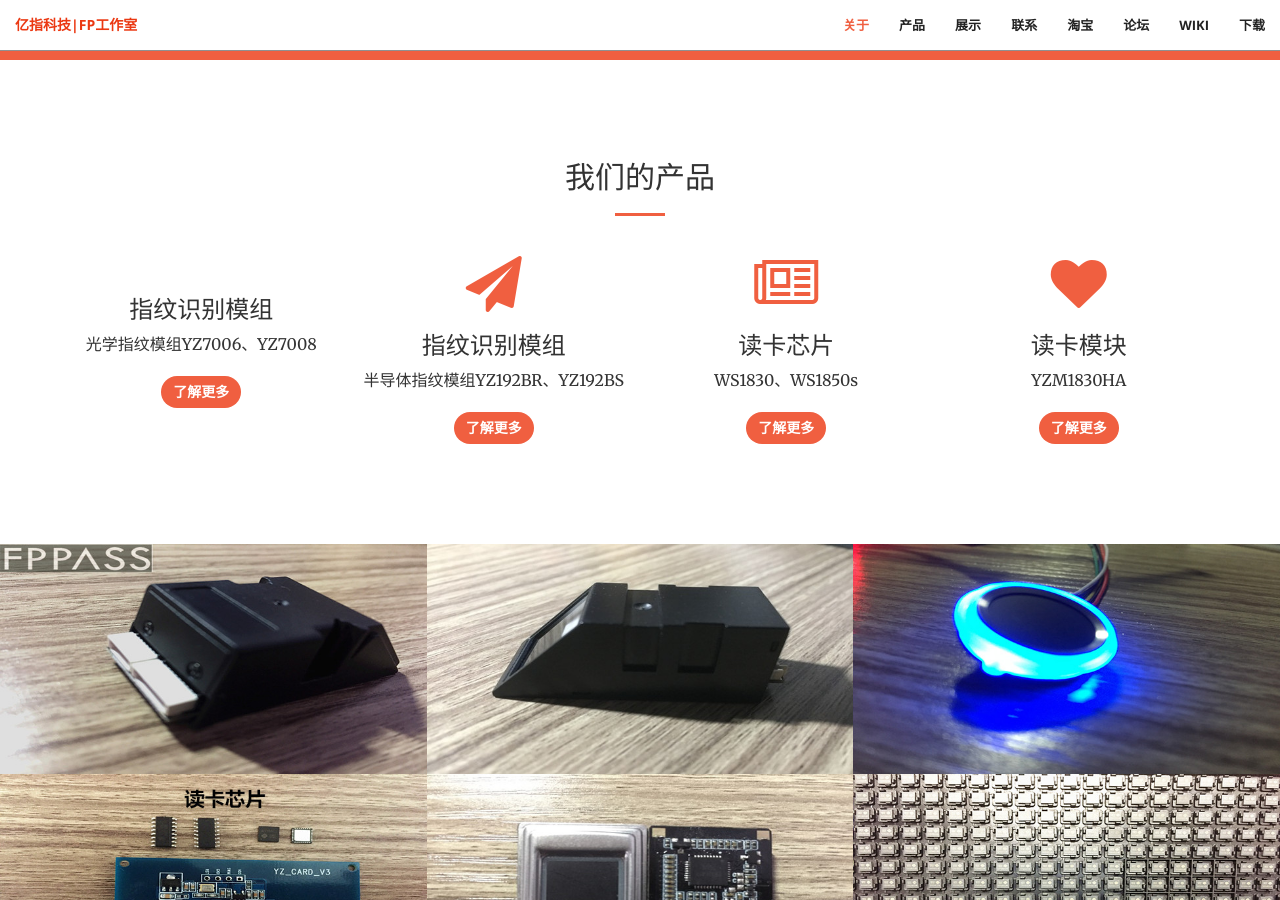
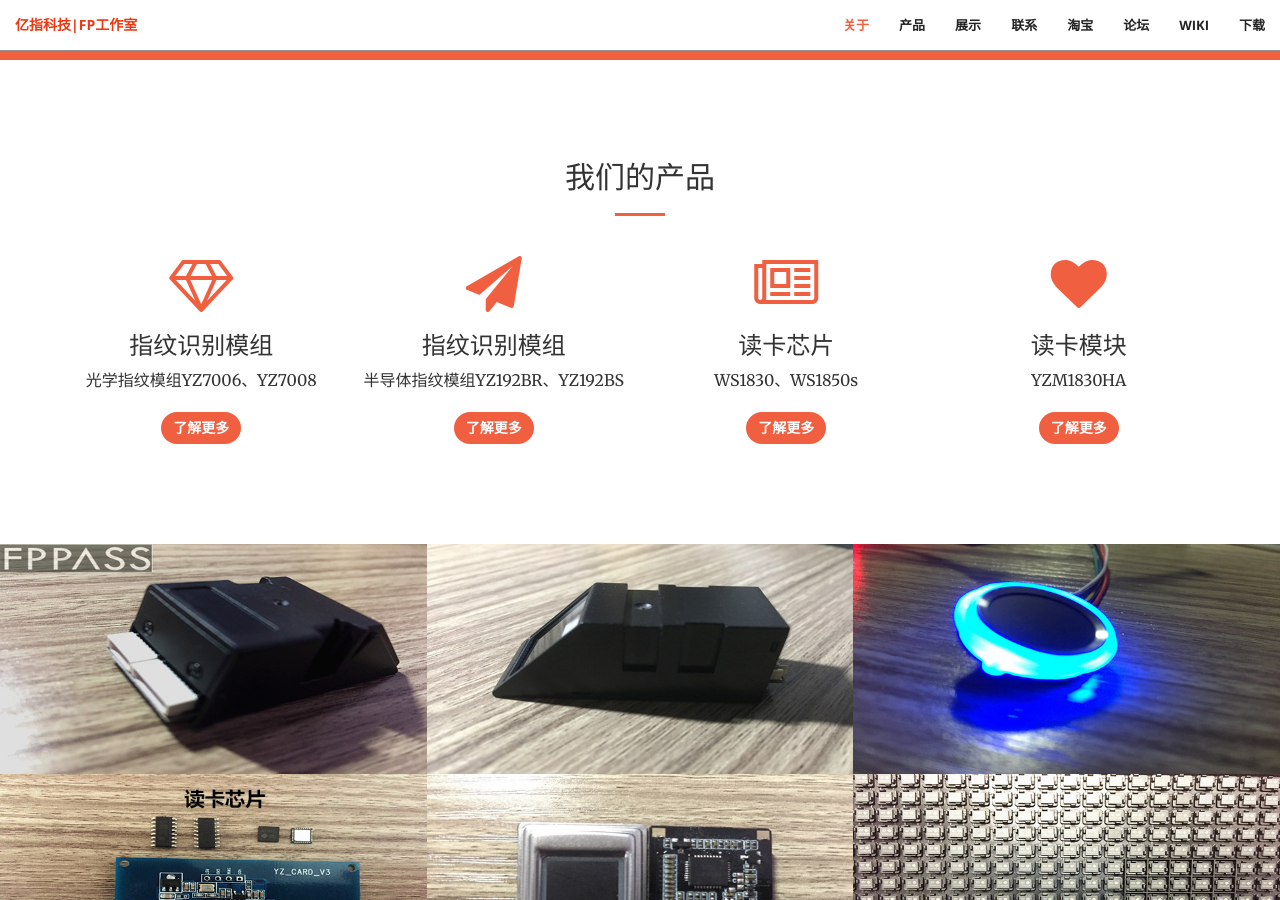
Before and after one commit to easyfp/easyfp.github.io, a Jekyll site: the page built from index.html, in a window 1280 px wide and 900 px high, scrolled down 1234 px. Built offline with Jekyll 4.4.1, drawn with Linux system fonts in a browser that asks for light colours.

Commit message:
Update services.html

```diff
--- a/_includes/services.html
+++ b/_includes/services.html
@@ -11,7 +11,7 @@
         <div class="row">
             <div class="col-lg-3 col-md-6 text-center">
                 <div class="service-box">
-                    <i class="fa fa-4x fa-chip wow bounceIn text-primary"></i>
+                    <i class="fa fa-4x fa-diamond wow bounceIn text-primary"></i>
                     <h3>指纹识别模组</h3>
                     <p class="text-align" align="center">光学指纹模组YZ7006、YZ7008</p>
                     <br>
```
